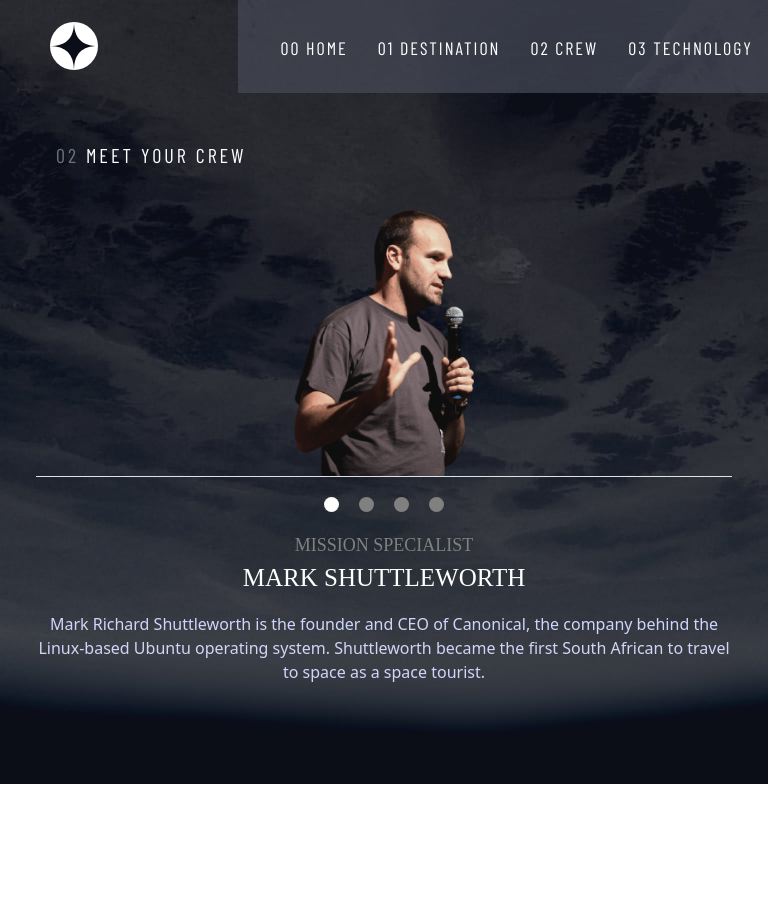
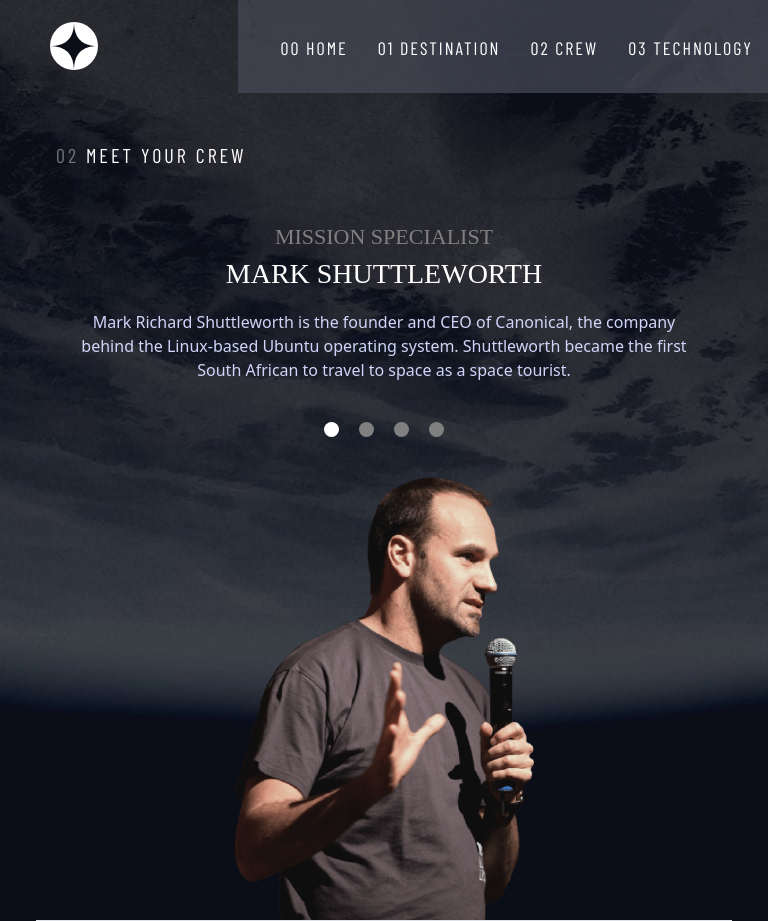
Before and after one commit to lawrenceprieto/space-tourism, a React (Vite) app: page /crew in a window 768 px wide. Before the commit the page ends 800 px from the top, so only its background shows below. Built offline with nearby package versions, Linux system fonts and the light colour scheme; a web font is replaced by a local one.

Commit message:
refactor for tablet size

```diff
--- a/src/pages/crew.jsx
+++ b/src/pages/crew.jsx
@@ -43,7 +43,7 @@
             <div className="body-crew">
                 <div className="container">
                     <div className="headline"><span className="text-secondary">02</span> meet your crew</div>
-                    <div className="">
+                    <div className="lo">
                         <div className="image-cont border-bottom p-0">
                             <img src={activeCrew.image} className="crew-image" alt={activeCrew.name} />
                         </div>
@@ -54,9 +54,11 @@
                                 ))
                             }
                         </div>
-                        <div className="crew-role">{activeCrew.role}</div>
-                        <div className="crew-name">{activeCrew.name}</div>
-                        <div className="crew-about">{activeCrew.about}</div>
+                        <div className="det-lo">
+                            <div className="crew-role">{activeCrew.role}</div>
+                            <div className="crew-name">{activeCrew.name}</div>
+                            <div className="crew-about">{activeCrew.about}</div>
+                        </div>
                     </div>
                 </div>
             </div>
--- a/src/styles/crew.css
+++ b/src/styles/crew.css
@@ -82,6 +82,34 @@
         background-size: cover;
         width: 100%;
     }
+    .lo {
+        margin-top: 50px;
+        display: flex;
+        flex-direction: column-reverse;
+    }
+    .det-lo {
+        padding: 0 40px;
+    }
+    .image-cont {
+        margin-top: 0;
+    }
+    .crew-image {
+        min-width: 200px;
+        max-width: 300px;
+    }
+    .container {
+        padding-top: 100px;
+        padding-bottom: 0;
+    }
+    .crew-role {
+        font-size: 22px;
+    }
+    .crew-name {
+        font-size: 28px;
+    }
+    .navs-crew {
+        padding: 40px 0;
+    }
 }
 
 @media (min-width: 1008px) {
```
